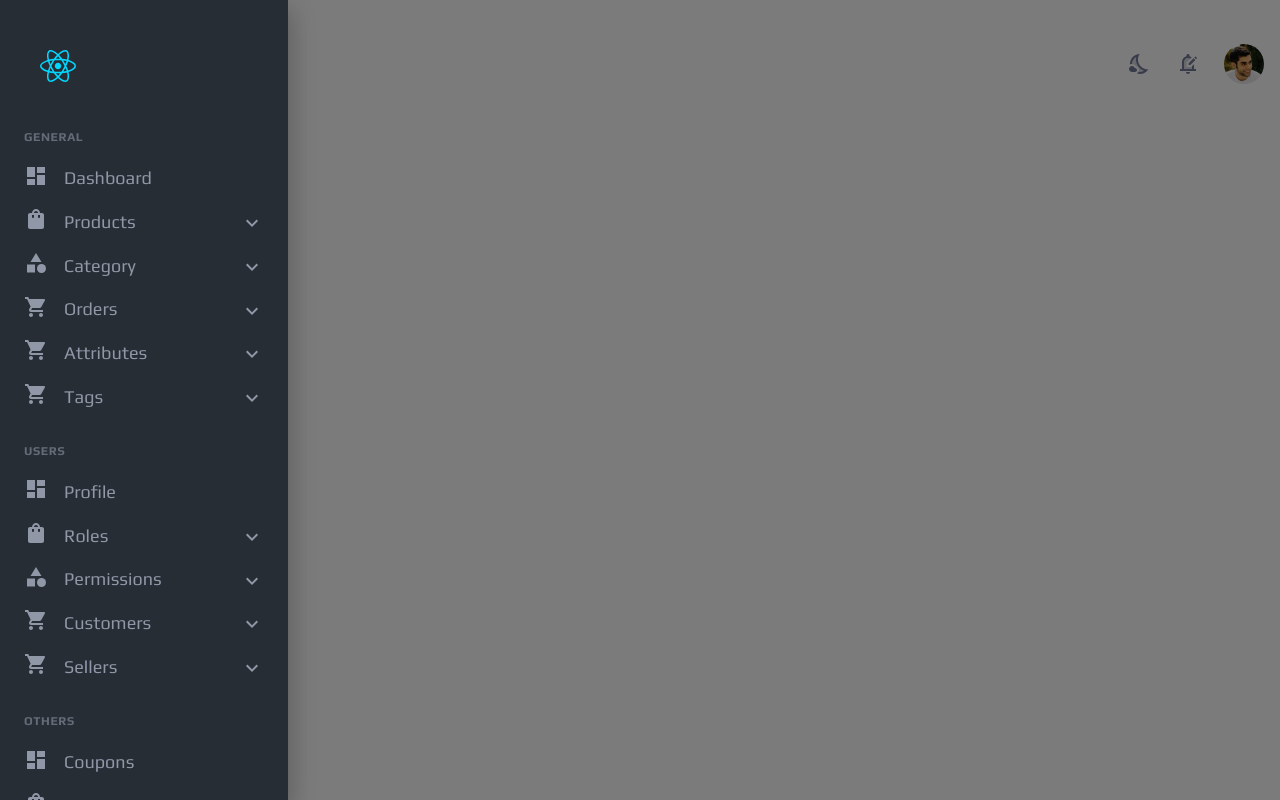
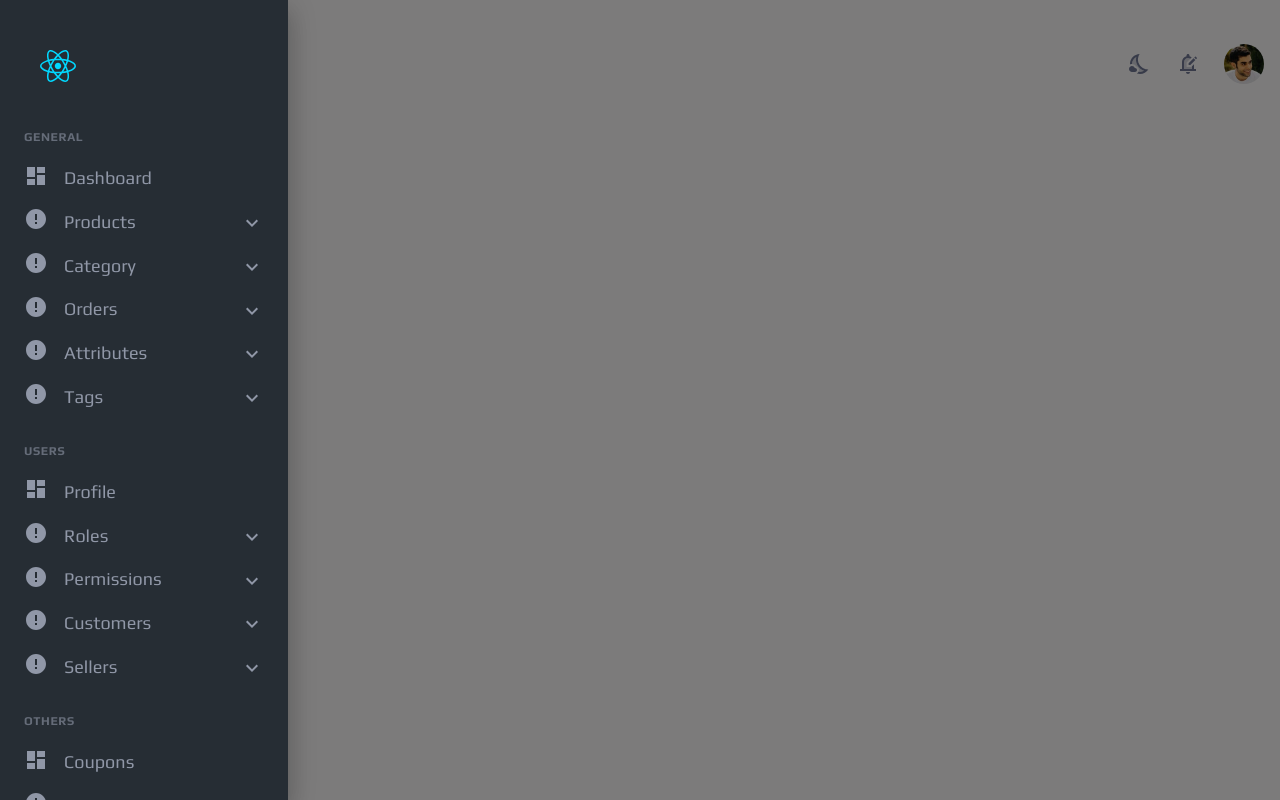
Before and after one commit to madhavavarma/adminui, a React (Vite) app: page / in a window 1280 px wide. Built offline with nearby package versions, Linux system fonts and the light colour scheme.

Commit message:
Nav | Icons Switch

```diff
--- a/src/basecomponents/Icon.tsx
+++ /dev/null
@@ -1,14 +0,0 @@
-import { FC } from 'react'
-import * as Icons from '@mui/icons-material'
-
-export type IconNames = keyof typeof Icons
-export type IconProps = {
-  iconName: IconNames
-}
-
-export const IconComponent: FC<IconProps> = ({
-  iconName,
-}) => {
-  const Icon = Icons[iconName]
-  return <Icon />
-}
--- a/src/basecomponents/Nav.tsx
+++ b/src/basecomponents/Nav.tsx
@@ -6,8 +6,8 @@ import logo from "../assets/react.svg";
 import ExpandMoreIcon from '@mui/icons-material/ExpandMore';
 import ExpandLessIcon from '@mui/icons-material/ExpandLess';
 import { INav } from "../models/INav";
-import { IconComponent } from "./Icon";
 import { useState } from "react";
+import { GetIcon } from "../helpers/GetIcons";
 
 export const Nav = () => {
 
@@ -129,8 +129,7 @@ export const Nav = () => {
                             <a href="#" className=" flex justify-between align-center">
                                 <span className="font-Play text-[18px] text-main-nav-item-color hover:text-main-nav-item-hover-color flex gap-4 items-center px-6 py-1">
                                     <span className="mb-2">
-                                        {/* <NightsStayTwoToneIcon /> */}
-                                        <IconComponent iconName={navC1.iconName || "Dashboard"} />
+                                        {GetIcon(navC1.iconName || "Dashboard")}
                                     </span>
                                     <span>
                                         {navC1.name}
--- /dev/null
+++ b/src/helpers/GetIcons.tsx
@@ -0,0 +1,11 @@
+import DashboardIcon from '@mui/icons-material/Dashboard';
+import ErrorIcon from '@mui/icons-material/Error';
+
+export const GetIcon = (iconName: string) => {
+    switch(iconName.toUpperCase()) {
+        case 'DASHBOARD':
+            return <DashboardIcon />
+        default:
+            return <ErrorIcon />
+    }
+}
```
